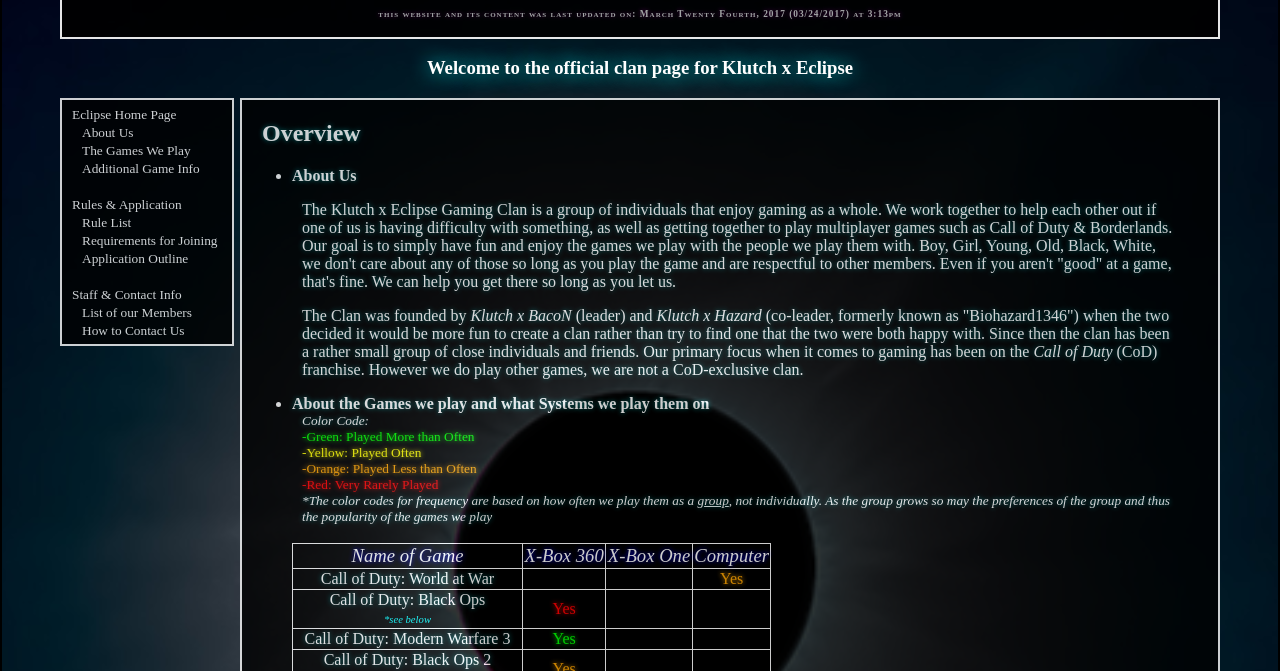
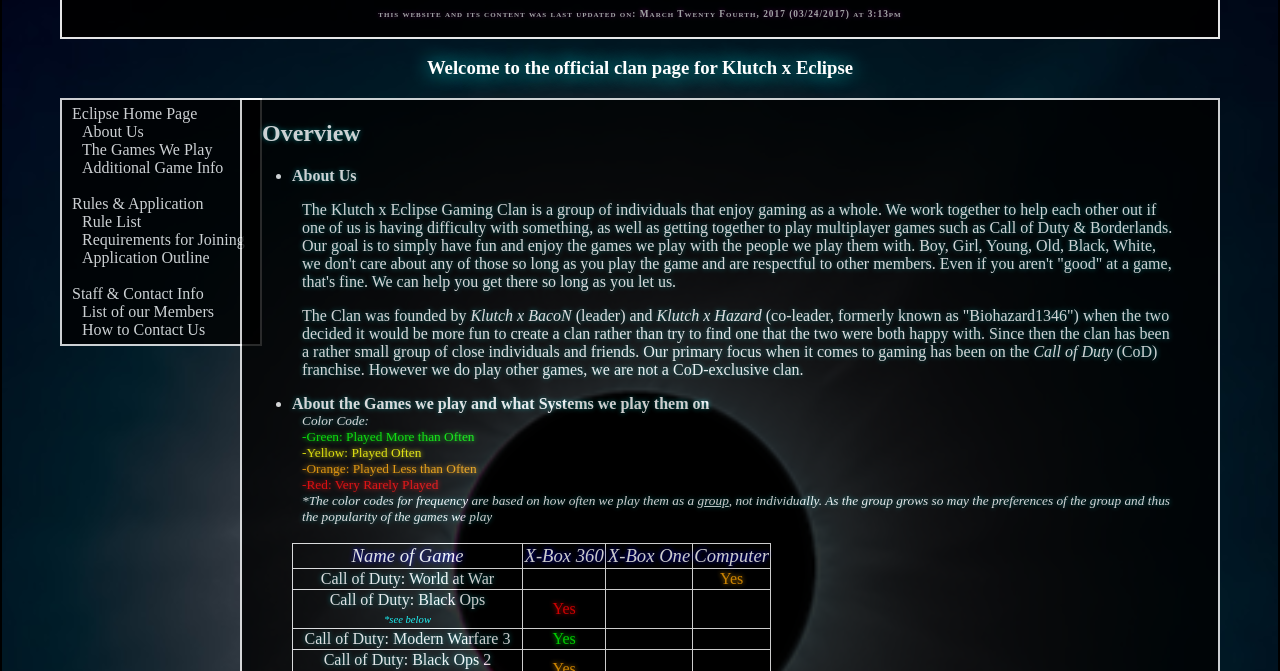
Before and after one commit to BusicMusic/Klutch-x-Eclipse, a plain HTML site: page index.html in a window 1280 px wide. Shown: the part 111-782 px from the top of the page. Drawn offline with Linux system fonts and the light colour scheme.

Commit message:
Update eclipseStyle.css

```diff
--- a/eclipseStyle.css
+++ b/eclipseStyle.css
@@ -94,14 +94,14 @@ div.navCol a:hover{
 	border-bottom:0.1px solid white;
 	font-style: italic;
 	text-shadow: none;
-	font-size: 10pt;
+	font-size: 12pt;
 }
 div.navCol a{
 	font-style:;
 	color:white;
 	text-shadow: none;
 	text-decoration: none;
-	font-size: 10pt;
+	font-size: 12pt;
 }
 div.content{
 	float: top;
```
